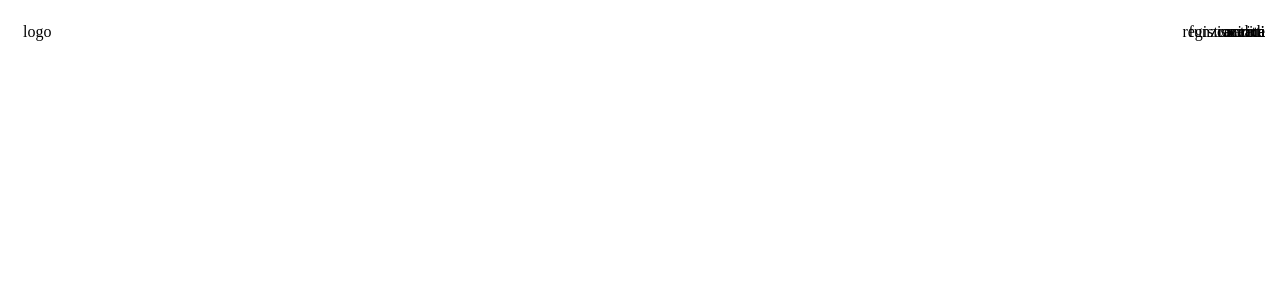
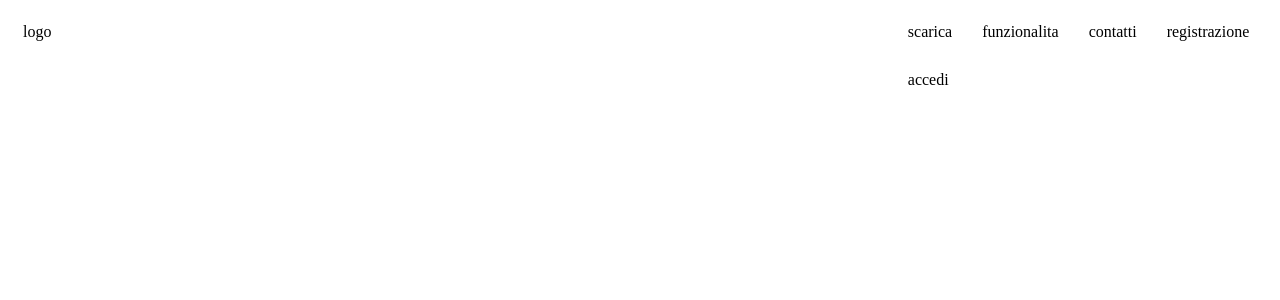
Before and after one commit to Deathgun998/SpesApp, an Angular app: page / in a window 1280 px wide. Shown: the top 300 px of the page. Built offline with nearby package versions, Linux system fonts and the light colour scheme.

Commit message:
modifica header

```diff
--- a/src/app/app.component.css
+++ b/src/app/app.component.css
@@ -3,11 +3,14 @@
 }
 
 .corpo {
-    width: 100%;
+    width: 30%;
+    float: right;
+    margin-right: 0;
 }
 
 .logo {
-    float: left;
+    width: 70%;
+    position: absolute;
     padding: 15px 15px;
 }
 
@@ -18,6 +21,4 @@
 .accedi {
     float: left;
     padding: 15px 15px;
-    position: absolute;
-    right: 0;
 }
```
